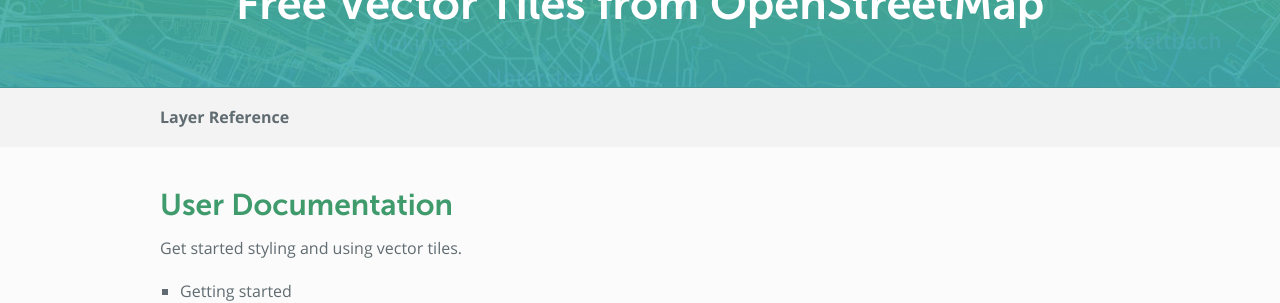
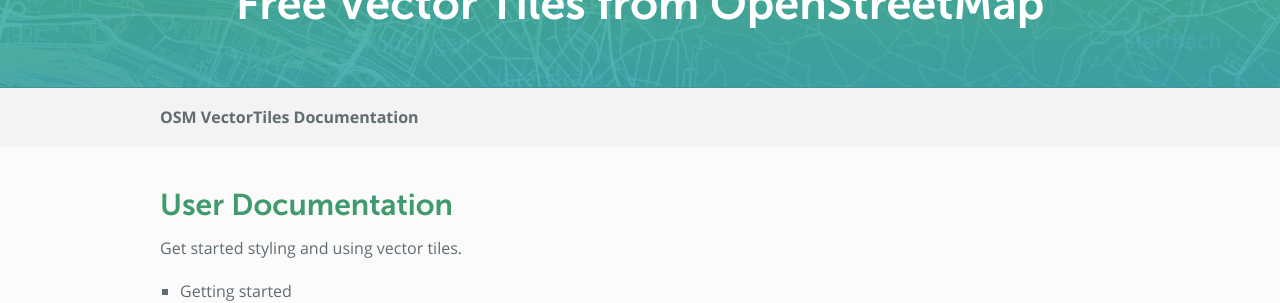
Before and after one commit to osm2vectortiles/osm2vectortiles, a Jekyll site: the page built from docs/index.md, in a window 1280 px wide. Shown: the part 182-485 px from the top of the page. Built offline with Jekyll 4.4.1, drawn with Linux system fonts in a browser that asks for light colours; Markdown is read by kramdown in place of the engine named in the settings.

```diff
--- a/docs/index.md
+++ b/docs/index.md
@@ -1,6 +1,6 @@
 ---
 layout: page
-title: Layer Reference
+title: OSM VectorTiles Documentation
 published: true
 ---
 
```
